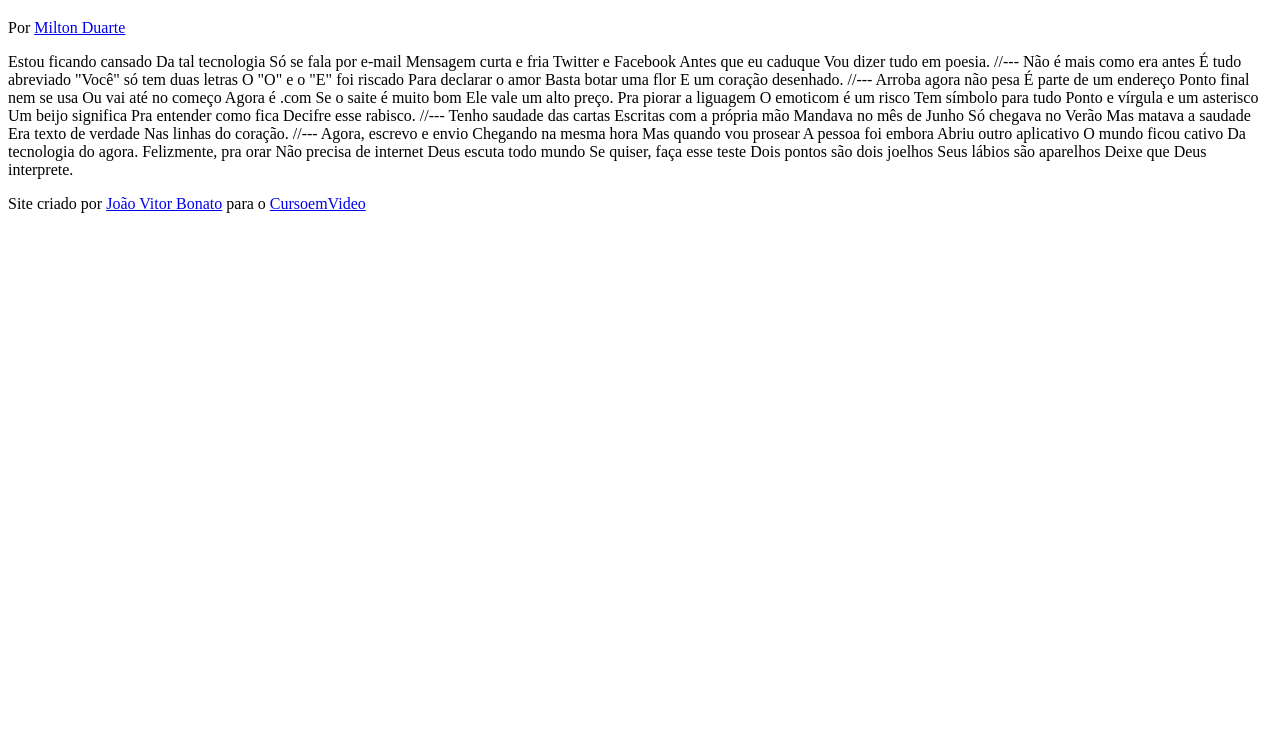
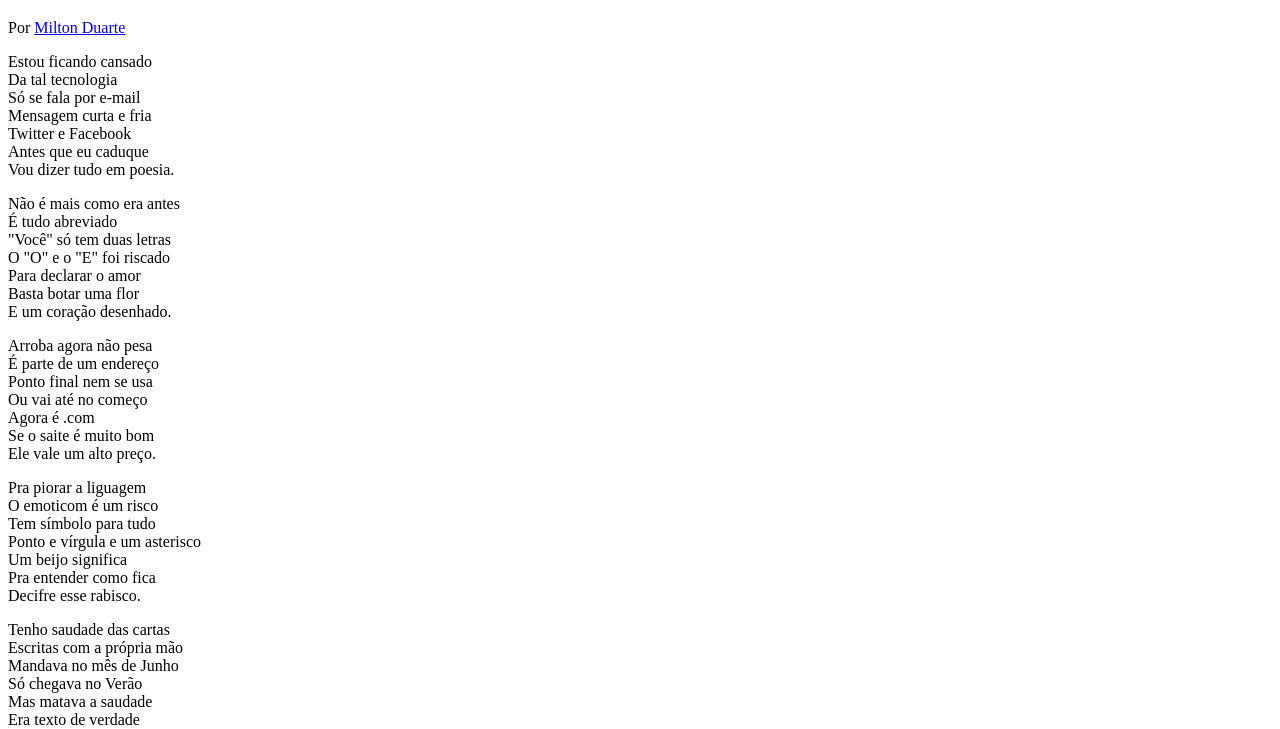
Before and after one commit to JVbonato/html-css, a plain HTML site: page desafios/d02/index.html in a window 1280 px wide. Shown: the part 61-790 px from the top of the page. Drawn offline with Linux system fonts and the light colour scheme.

Commit message:
atualizei o desafio 02

```diff
--- /dev/null
+++ b/desafios/d02/estilo/style.css
@@ -0,0 +1 @@
+@charset "UTF-8";
--- a/desafios/d02/index.html
+++ b/desafios/d02/index.html
@@ -4,6 +4,7 @@
     <meta charset="UTF-8">
     <meta name="viewport" content="width=device-width, initial-scale=1.0">
     <title>Cordel Moderno</title>
+    <link rel="stylesheet" href="estilo/style.css">
 </head>
 <body>
         <header>
@@ -15,73 +16,89 @@
             </p>
         </header>
 
-    Estou ficando cansado
-    Da tal tecnologia
-    Só se fala por e-mail
-    Mensagem curta e fria
-    Twitter e Facebook
-    Antes que eu caduque
-    Vou dizer tudo em poesia.
+    <section>
+        <p>
+            Estou ficando cansado <br>
+            Da tal tecnologia <br>
+            Só se fala por e-mail <br>
+            Mensagem curta e fria <br>
+            Twitter e Facebook <br>
+            Antes que eu caduque <br>
+            Vou dizer tudo em poesia. <br>
+        </p>
+    </section>
 
-    //---
+    <section>
+        <p>
+            Não é mais como era antes <br>
+            É tudo abreviado <br>
+            "Você" só tem duas letras <br>
+            O "O" e o "E" foi riscado <br>
+            Para declarar o amor <br>
+            Basta botar uma flor <br>
+            E um coração desenhado. <br>
+        </p>
+    </section>
 
-    Não é mais como era antes
-    É tudo abreviado
-    "Você" só tem duas letras
-    O "O" e o "E" foi riscado
-    Para declarar o amor
-    Basta botar uma flor
-    E um coração desenhado.
+    <section>
+        <p>
+            Arroba agora não pesa <br>
+            É parte de um endereço <br>
+            Ponto final nem se usa <br>
+            Ou vai até no começo <br>
+            Agora é .com <br>
+            Se o saite é muito bom <br>
+            Ele vale um alto preço. <br>
+        </p>
 
-    //---
+        <p>
+            Pra piorar a liguagem <br>
+            O emoticom é um risco <br>
+            Tem símbolo para tudo <br>
+            Ponto e vírgula e um asterisco <br>
+            Um beijo significa <br>
+            Pra entender como fica <br>
+            Decifre esse rabisco. <br>
+        </p>
+    </section>
 
-    Arroba agora não pesa
-    É parte de um endereço
-    Ponto final nem se usa
-    Ou vai até no começo
-    Agora é .com
-    Se o saite é muito bom
-    Ele vale um alto preço.
+    <section>
+        <p>
+            Tenho saudade das cartas <br>
+            Escritas com a própria mão <br>
+            Mandava no mês de Junho <br>
+            Só chegava no Verão <br>
+            Mas matava a saudade <br>
+            Era texto de verdade <br>
+            Nas linhas do coração. <br>
+        </p>
+    </section>
 
-    Pra piorar a liguagem
-    O emoticom é um risco
-    Tem símbolo para tudo
-    Ponto e vírgula e um asterisco
-    Um beijo significa
-    Pra entender como fica
-    Decifre esse rabisco.
+    <section>
+        <p>
+            Agora, escrevo e envio <br>
+            Chegando na mesma hora <br>
+            Mas quando vou prosear <br>
+            A pessoa foi embora <br>
+            Abriu outro aplicativo <br>
+            O mundo ficou cativo <br>
+            Da tecnologia do agora. <br>
+        </p>
 
-    //---
-
-    Tenho saudade das cartas
-    Escritas com a própria mão
-    Mandava no mês de Junho
-    Só chegava no Verão
-    Mas matava a saudade
-    Era texto de verdade
-    Nas linhas do coração.
-
-    //---
-
-    Agora, escrevo e envio
-    Chegando na mesma hora
-    Mas quando vou prosear
-    A pessoa foi embora
-    Abriu outro aplicativo
-    O mundo ficou cativo
-    Da tecnologia do agora.
-
-    Felizmente, pra orar
-    Não precisa de internet
-    Deus escuta todo mundo
-    Se quiser, faça esse teste
-    Dois pontos são dois joelhos
-    Seus lábios são aparelhos
-    Deixe que Deus interprete.
+        <p>
+            Felizmente, pra orar <br>
+            Não precisa de internet <br>
+            Deus escuta todo mundo <br>
+            Se quiser, faça esse teste <br>
+            Dois pontos são dois joelhos <br>
+            Seus lábios são aparelhos <br>
+            Deixe que Deus interprete. <br>
+        </p>
+    </section>
 
     <footer>
         <p>
-            Site criado por <a href="https://github.com/JVbonato" target="_blank">João Vitor Bonato</a> para o <a href="www.cursoemvideo.com" target="_blank">CursoemVideo</a>
+            Site criado por <a href="https://github.com/JVbonato" target="_blank">João Vitor Bonato</a> para o <a href="https://www.cursoemvideo.com" target="_blank">CursoemVideo</a>
         </p>
     </footer>
 </body>
```
